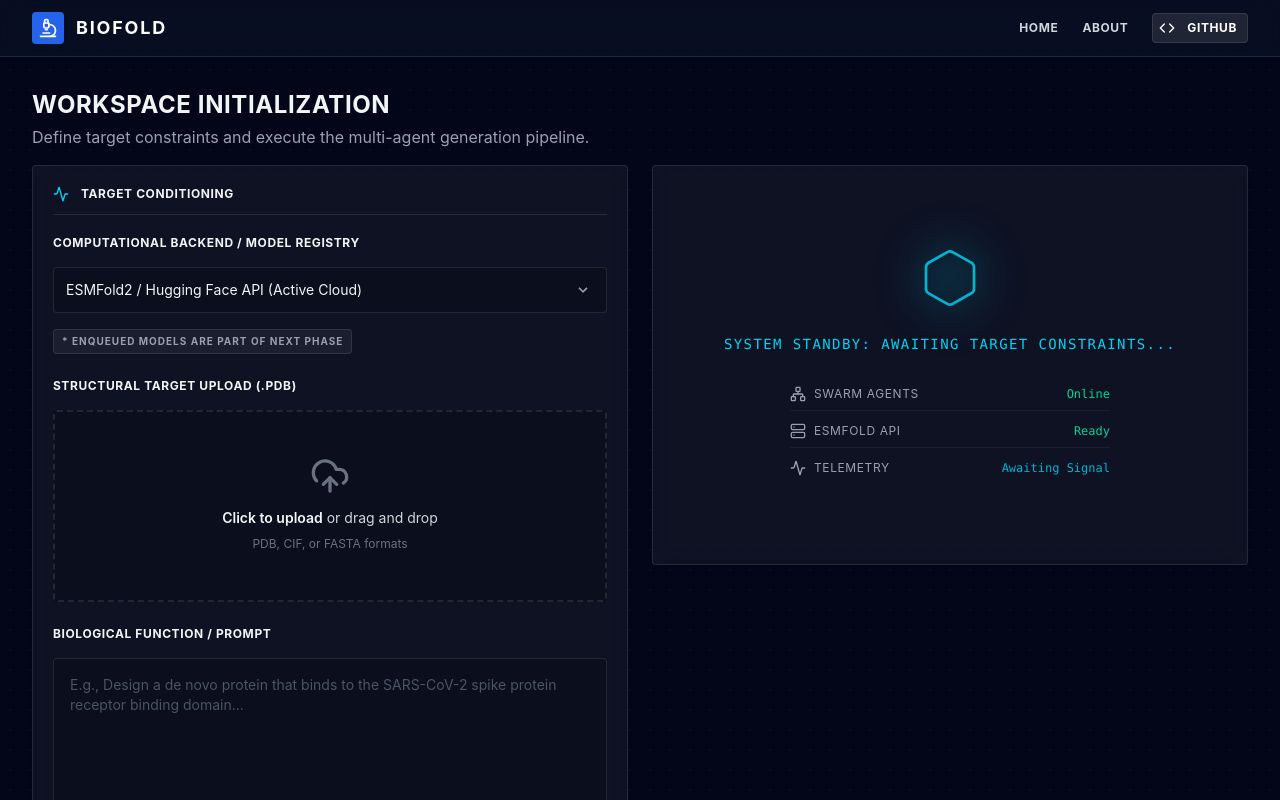
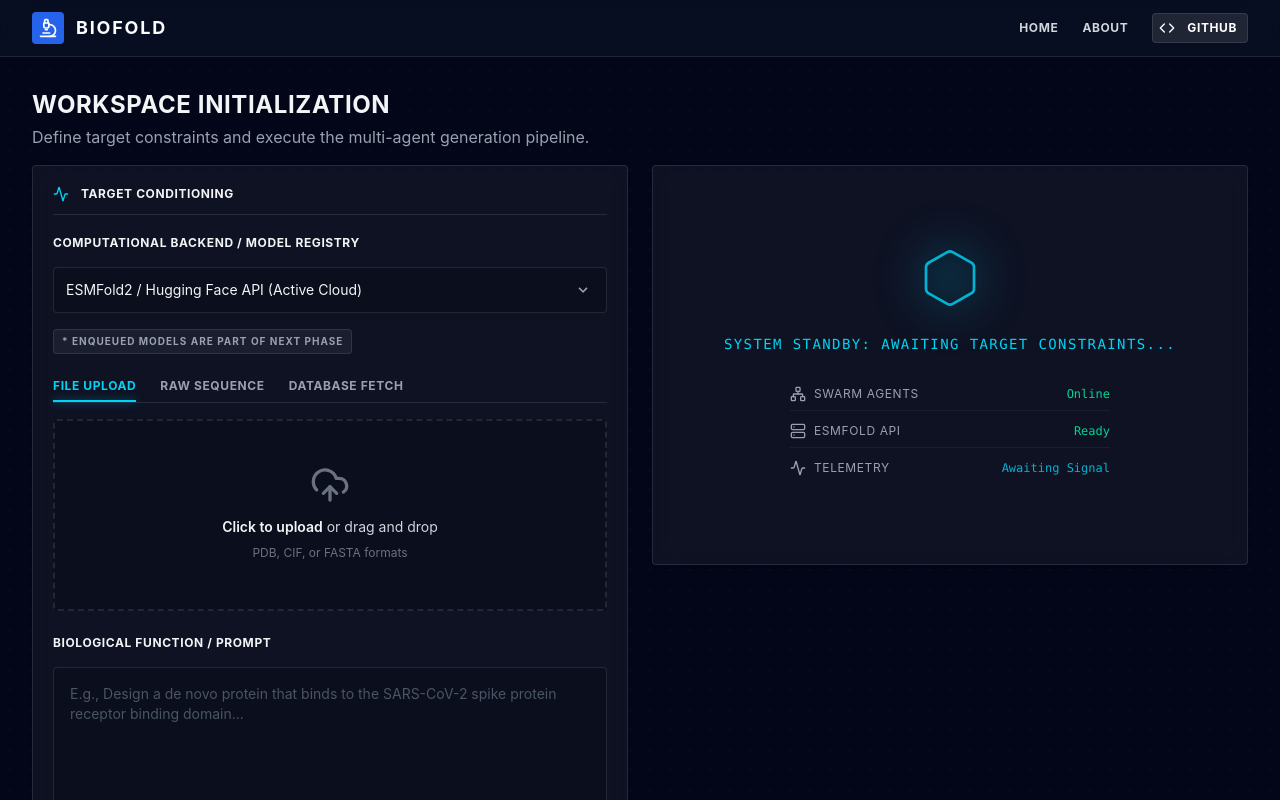
Before and after one commit to tokitahmidornob/BioFold, a React (Vite) app in the folder frontend/: page /generate in a window 1280 px wide. Shown: the top 800 px of the page. Built offline with nearby package versions, Linux system fonts and the light colour scheme.

Commit message:
feat: Implement Universal Input Node for structural targets

```diff
--- a/frontend/src/components/TargetConditioning.tsx
+++ b/frontend/src/components/TargetConditioning.tsx
@@ -16,6 +16,9 @@ export const TargetConditioning: React.FC<TargetConditioningProps> = ({ onStartP
   const [dragActive, setDragActive] = useState(false);
   const [file, setFile] = useState<File | null>(null);
   const [textTarget, setTextTarget] = useState('');
+  const [activeTab, setActiveTab] = useState<'file' | 'sequence' | 'database'>('file');
+  const [rawSequence, setRawSequence] = useState('');
+  const [dbFetchId, setDbFetchId] = useState('');
 
   const handleDrag = (e: React.DragEvent) => {
     e.preventDefault();
@@ -72,10 +75,44 @@ export const TargetConditioning: React.FC<TargetConditioningProps> = ({ onStartP
         </div>
 
         <div className="space-y-4">
-          <label className="block text-xs font-bold text-gray-100 uppercase tracking-wider">Structural Target Upload (.pdb)</label>
+          <div className="flex space-x-6 border-b border-white/10">
+            <button
+              onClick={() => setActiveTab('file')}
+              className={cn(
+                "pb-2 text-xs font-bold uppercase tracking-wider transition-colors relative",
+                activeTab === 'file' ? "text-cyan-400" : "text-gray-400 hover:text-gray-300"
+              )}
+            >
+              File Upload
+              {activeTab === 'file' && <span className="absolute bottom-0 left-0 w-full h-[2px] bg-cyan-400 shadow-[0_0_8px_rgba(8,145,178,0.8)]"></span>}
+            </button>
+            <button
+              onClick={() => setActiveTab('sequence')}
+              className={cn(
+                "pb-2 text-xs font-bold uppercase tracking-wider transition-colors relative",
+                activeTab === 'sequence' ? "text-cyan-400" : "text-gray-400 hover:text-gray-300"
+              )}
+            >
+              Raw Sequence
+              {activeTab === 'sequence' && <span className="absolute bottom-0 left-0 w-full h-[2px] bg-cyan-400 shadow-[0_0_8px_rgba(8,145,178,0.8)]"></span>}
+            </button>
+            <button
+              onClick={() => setActiveTab('database')}
+              className={cn(
+                "pb-2 text-xs font-bold uppercase tracking-wider transition-colors relative",
+                activeTab === 'database' ? "text-cyan-400" : "text-gray-400 hover:text-gray-300"
+              )}
+            >
+              Database Fetch
+              {activeTab === 'database' && <span className="absolute bottom-0 left-0 w-full h-[2px] bg-cyan-400 shadow-[0_0_8px_rgba(8,145,178,0.8)]"></span>}
+            </button>
+          </div>
+
+          <div className="h-48">
+            {activeTab === 'file' && (
               <div
                 className={cn(
-              "relative flex flex-col items-center justify-center w-full h-48 border-2 border-dashed rounded-sm transition-colors",
+                  "relative flex flex-col items-center justify-center w-full h-full border-2 border-dashed rounded-sm transition-colors",
                   dragActive ? "border-cyan-500 bg-cyan-500/10" : "border-white/10 bg-black/20 hover:bg-white/5"
                 )}
                 onDragEnter={handleDrag}
@@ -97,6 +134,34 @@ export const TargetConditioning: React.FC<TargetConditioningProps> = ({ onStartP
                   </div>
                 )}
                 <input type="file" className="absolute inset-0 w-full h-full opacity-0 cursor-pointer" onChange={handleChange} accept=".pdb,.cif,.fasta" />
+              </div>
+            )}
+
+            {activeTab === 'sequence' && (
+              <textarea
+                className="w-full h-full p-4 border border-white/10 bg-black/20 text-gray-100 rounded-sm focus:ring-1 focus:ring-cyan-500 focus:border-cyan-500 outline-none resize-none text-sm placeholder:text-gray-600"
+                placeholder="e.g., MKWVTFISLLFLFSSAYSRGV..."
+                value={rawSequence}
+                onChange={(e) => setRawSequence(e.target.value)}
+              />
+            )}
+
+            {activeTab === 'database' && (
+              <div className="w-full h-full p-4 border border-white/10 bg-black/20 rounded-sm flex flex-col items-center justify-center">
+                <div className="flex w-full max-w-md space-x-3">
+                  <input
+                    type="text"
+                    className="flex-1 p-3 border border-white/10 bg-black/40 text-gray-100 rounded-sm focus:ring-1 focus:ring-cyan-500 focus:border-cyan-500 outline-none text-sm placeholder:text-gray-600"
+                    placeholder="Enter PDB or UniProt ID (e.g., 8H5K)"
+                    value={dbFetchId}
+                    onChange={(e) => setDbFetchId(e.target.value)}
+                  />
+                  <button className="bg-white/10 hover:bg-white/20 text-cyan-400 border border-white/10 text-sm font-bold uppercase tracking-wider px-4 py-3 rounded-sm transition-colors">
+                    Fetch
+                  </button>
+                </div>
+              </div>
+            )}
           </div>
         </div>
 
```
Lines whose indentation alone changed are shown as unchanged.
